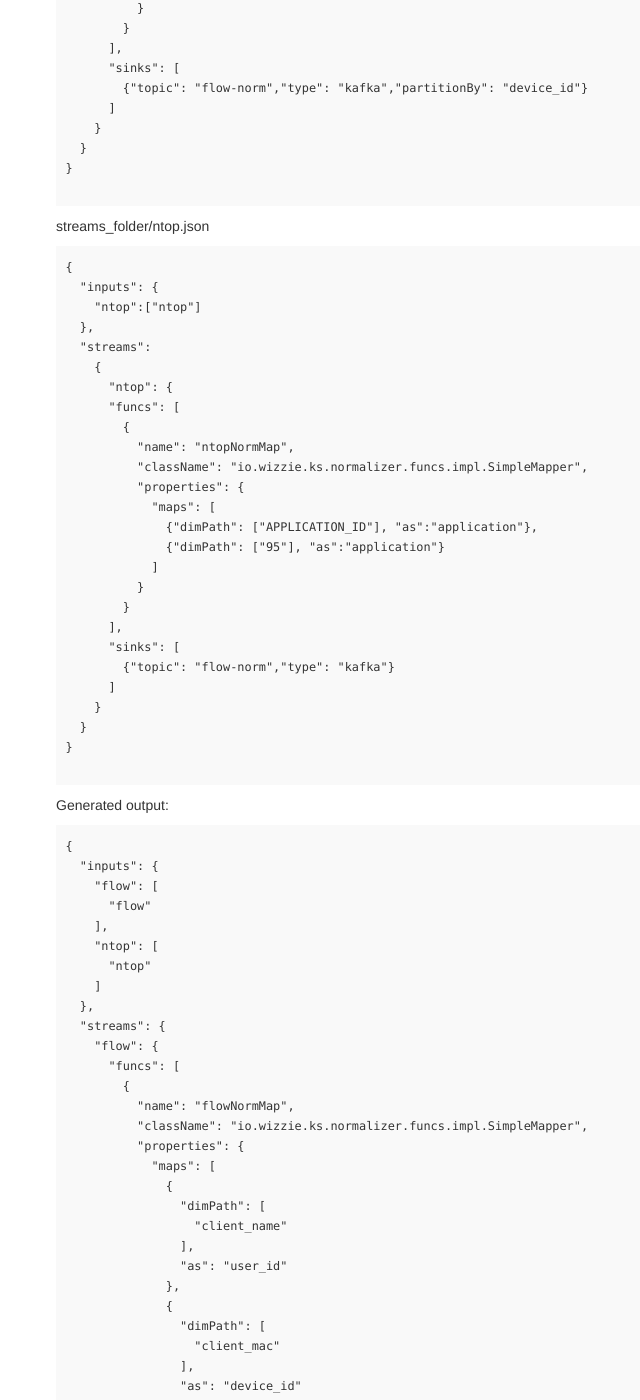
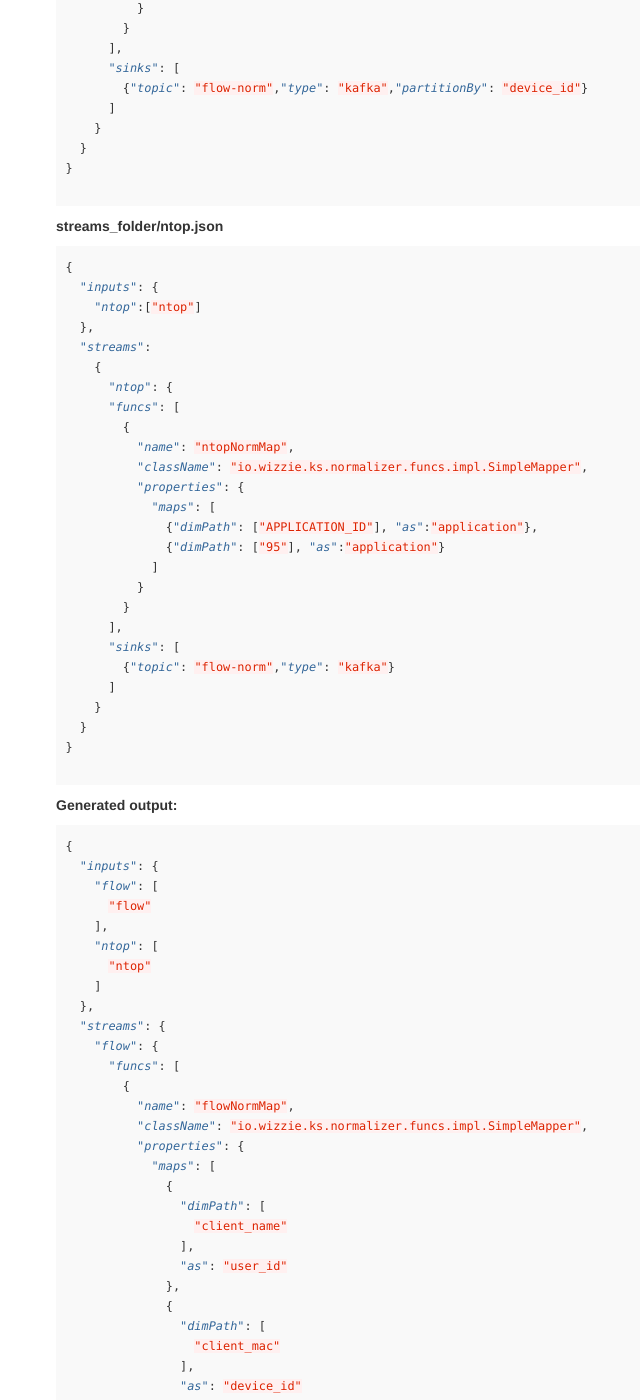
Before and after one commit to andresgomezfrr/normalizer, a Jekyll site: the page built from docs/_posts/2017-02-14-stream-configuration.md, in a window 1280 px wide and 1400 px high, scrolled down 2976 px. Shown: the whole window, without its empty margins (209-849 px from the left). Built offline with Jekyll 4.4.1, drawn with Linux system fonts in a browser that asks for light colours; some of the changed text lies outside the part shown.

Commit message:
Update 2017-02-14-stream-configuration.md

````diff
--- a/docs/_posts/2017-02-14-stream-configuration.md
+++ b/docs/_posts/2017-02-14-stream-configuration.md
@@ -126,9 +126,9 @@ Where `streams_folder` is the folder where you have the streams and the optional
 
 The `streams_folder` must have only the files that you want to be used by this tool. As an example:
 
-streams_folder/flow.json
+**streams_folder/flow.json**
 
-```
+```json
 {
   "inputs": {
     "flow":["flow"]
@@ -170,8 +170,9 @@ streams_folder/flow.json
 
 ```
 
-streams_folder/ntop.json
-```
+**streams_folder/ntop.json**
+
+```json
 {
   "inputs": {
     "ntop":["ntop"]
@@ -200,9 +201,9 @@ streams_folder/ntop.json
 
 ```
 
-Generated output:
+**Generated output:**
 
-```
+```json
 {
   "inputs": {
     "flow": [
````
